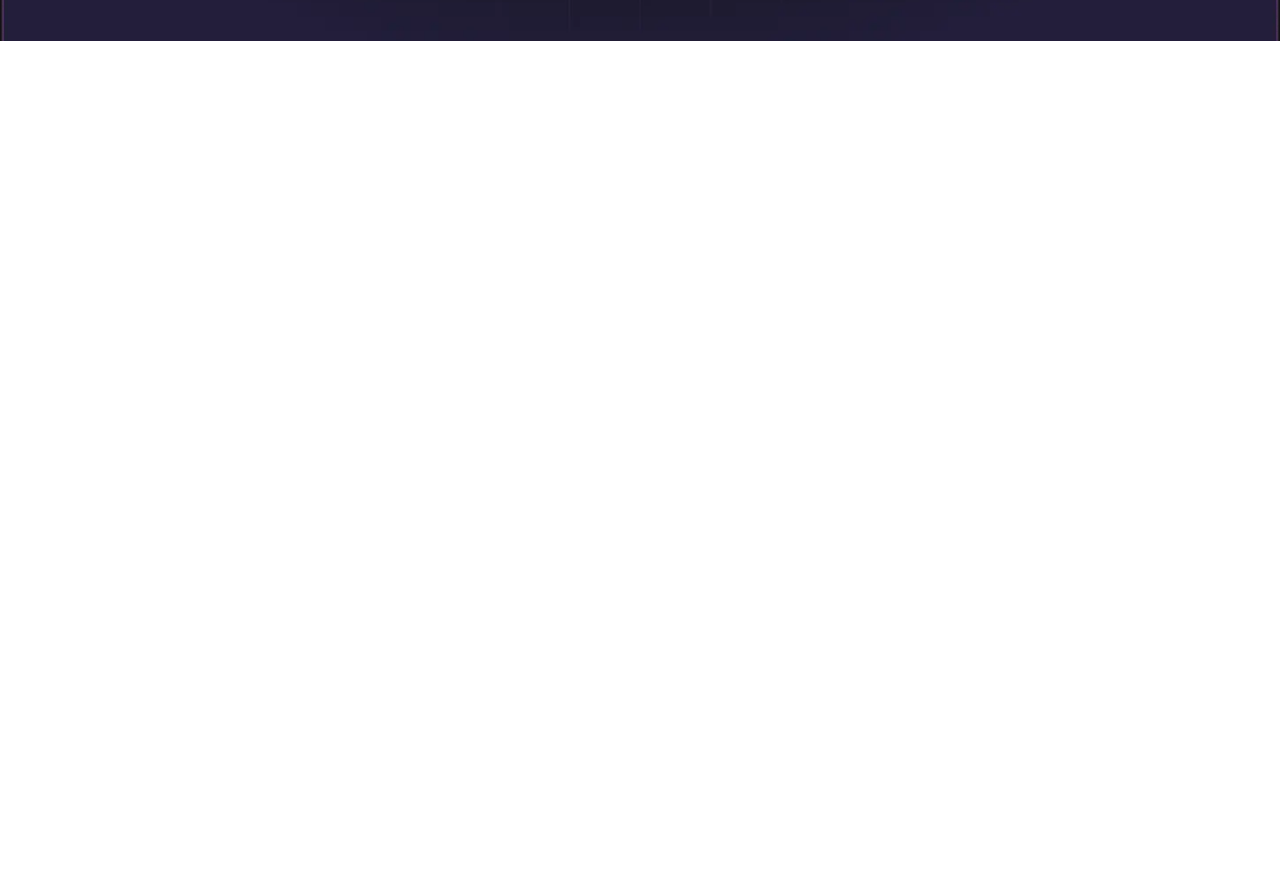
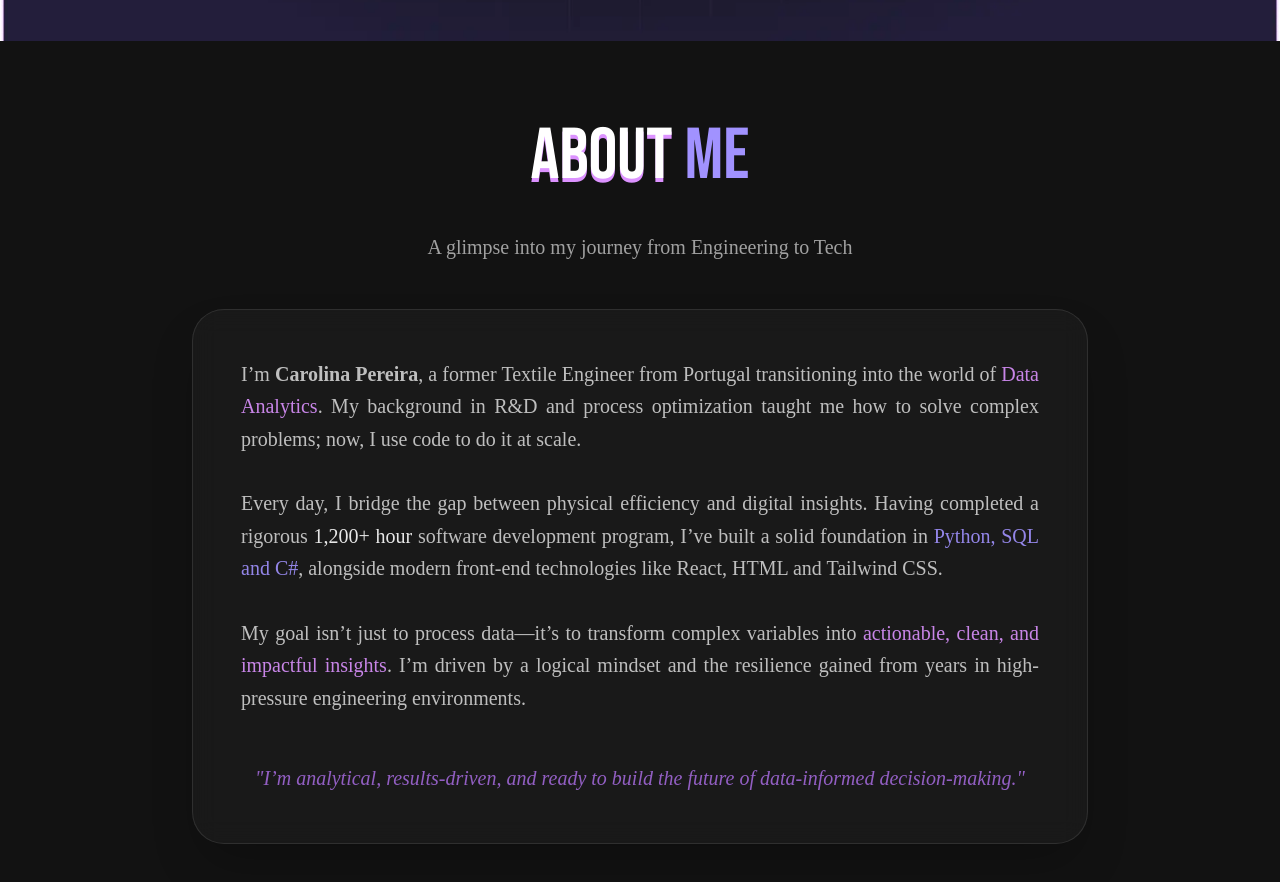
Before and after one commit to carol465/Portefolio, a React (Vite) app: page / in a window 1280 px wide. Shown: the part 760-1642 px from the top of the page. Before the commit the page ends 801 px from the top, so only its background shows below. Built offline with nearby package versions, Linux system fonts and the light colour scheme.

Commit message:
skills page

```diff
--- a/src/App.jsx
+++ b/src/App.jsx
@@ -1,10 +1,11 @@
 import Hero from './components/Hero';
+import About from './components/About';
 
 function App() {
   return (
     <div className="w-full">
       <Hero />
-      {/* Depois acrescentamos as outras secções como 'Skills', 'Projetos', etc. */}
+      <About />
     </div>
   );
 }
--- /dev/null
+++ b/src/components/About.jsx
@@ -0,0 +1,42 @@
+import React from 'react';
+
+const About = () => {
+  return (
+    <section id="about" className="min-h-screen w-full bg-dark text-white flex flex-col items-center py-20 px-6">
+        <h2 className="font-bebas text-5xl md:text-7xl mb-10 text-white flex items-center justify-center gap-3">
+        <span className="drop-shadow-[0px_4px_0px_#DC92FF]">About</span>
+        <span className="text-purple">Me</span>
+        </h2>
+
+      <p className="opacity-60 font-gentium text-lg md:text-xl mb-12 text-center">
+        A glimpse into my journey from Engineering to Tech
+      </p>
+
+      <div className="w-full max-w-4xl bg-white/3 border border-white/10 backdrop-blur-md rounded-[32px] p-8 md:p-12 shadow-2xl">
+
+        <div className="space-y-8 font-gentium text-white/80 opacity-90 text-lg md:text-xl leading-relaxed text-justify">
+
+          <p>
+            I’m <span className="font-bold text-white/80">Carolina Pereira</span>, a former Textile Engineer from Portugal transitioning into the world of <span className="text-[#DC92FF]">Data Analytics</span>. My background in R&D and process optimization taught me how to solve complex problems; now, I use code to do it at scale.
+          </p>
+
+          <p>
+            Every day, I bridge the gap between physical efficiency and digital insights. Having completed a rigorous <span className="text-white font-medium">1,200+ hour</span> software development program, I’ve built a solid foundation in <span className="text-[#A192FF]">Python, SQL and C#</span>, alongside modern front-end technologies like React, HTML and Tailwind CSS.
+          </p>
+
+          <p>
+            My goal isn’t just to process data—it’s to transform complex variables into <span className="text-[#DC92FF]">actionable, clean, and impactful insights</span>. I’m driven by a logical mindset and the resilience gained from years in high-pressure engineering environments.
+          </p>
+
+          <p className="text-purple-400/80 font-medium pt-4 text-center italic">
+            "I’m analytical, results-driven, and ready to build the future of data-informed decision-making."
+          </p>
+
+        </div>
+      </div>
+
+    </section>
+  );
+};
+
+export default About;
--- a/src/components/ButtonGradient.jsx
+++ b/src/components/ButtonGradient.jsx
@@ -1,6 +1,5 @@
 import React from 'react';
 
-// Recebemos 'children' (o texto) e 'onClick' (a função) como props
 const ButtonGradient = ({ children, onClick }) => {
   return (
     <button
@@ -23,7 +22,7 @@ const ButtonGradient = ({ children, onClick }) => {
           className="fill-[#A192FF]/20 backdrop-blur-md group-hover:fill-[#A192FF]/30 transition-colors"
         />
 
-        {/* A Borda com o Gradiente Colorido (o desenho que veio do Figma) */}
+        {/* A Borda com o Gradiente Colorido */}
         <rect
           x="1"
           y="1"
--- a/src/components/Hero.jsx
+++ b/src/components/Hero.jsx
@@ -3,7 +3,7 @@ import ButtonGradient from './ButtonGradient';
 
 const Hero = () => {
   return (
-    <section className="relative min-h-screen w-full flex flex-col items-center justify-start bg-[#121212] overflow-x-hidden px-4 py-20 bg-cover bg-center"
+    <section className="relative min-h-screen w-full flex flex-col items-center justify-start overflow-x-hidden px-4 py-20 bg-cover bg-center"
       style={{ backgroundImage: "url('/images/hero_fundo.webp')" }}
     >
       <h3 className="w-full max-w-xs md:max-w-none opacity-80 font-bebas text-2xl md:text-6xl text-center text-white uppercase mb-2 drop-shadow-[0px_4px_0px_#DC92FF]">
--- /dev/null
+++ b/src/components/Skills.jsx
@@ -0,0 +1,16 @@
+import React from 'react';
+
+const Skills = () => {
+  return (
+    <section id="about" className="min-h-screen w-full bg-dark text-white flex flex-col items-center py-20 px-6">
+        <h2 className="font-bebas text-5xl md:text-7xl mb-10 text-white flex items-center justify-center gap-3">
+        <span className="drop-shadow-[0px_4px_0px_#DC92FF]">Technical</span>
+        <span className="text-purple">Skills</span>
+        </h2>
+
+
+    </section>
+  );
+};
+
+export default Skills;
```
